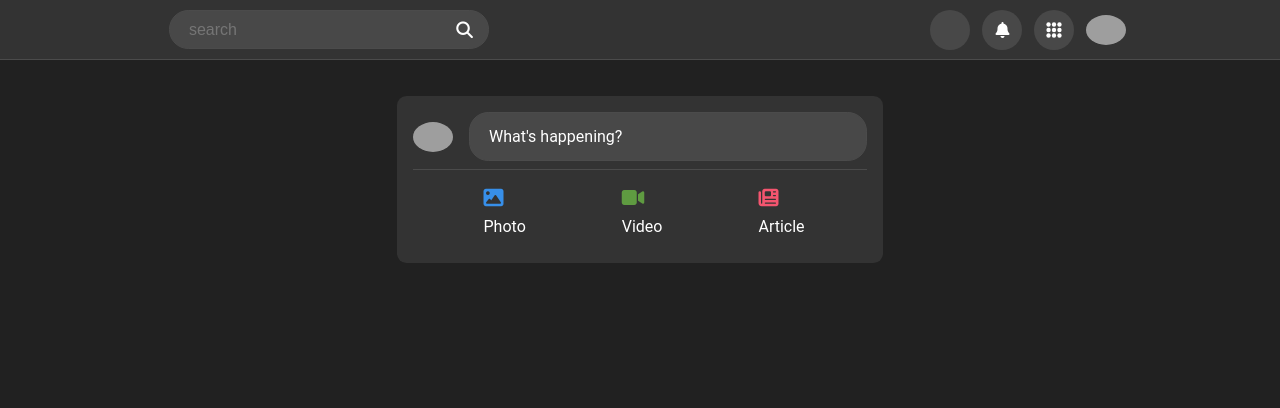
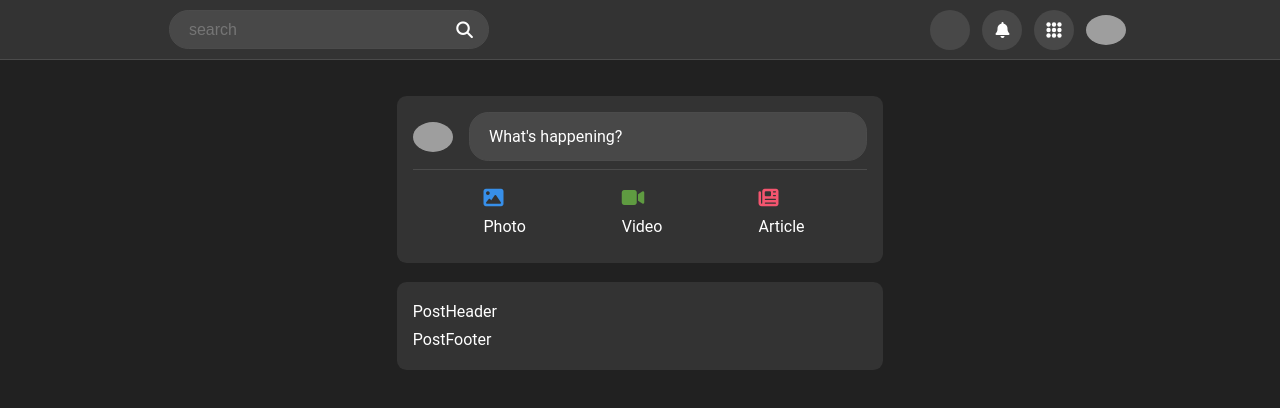
Before and after one commit to admclamb/social-media-site, a React (Create React App) app in the folder client/: page / in a window 1280 px wide. Shown: the top 408 px of the page. Built offline with nearby package versions, Linux system fonts and the light colour scheme; grey boxes are pictures that could not be loaded; some icons are missing.

Commit message:
add post feature

```diff
--- a/client/src/components/Post/Post.tsx
+++ b/client/src/components/Post/Post.tsx
@@ -1,9 +1,20 @@
 import React from 'react';
+import { Post as IPost } from '../../ts/interfaces/Post';
+import Card from '../Card/Card';
+import PostFooter from './PostFooter/PostFooter';
+import PostHeader from './PostHeader/PostHeader';
 
-type Props = {};
+type Props = {
+  post: IPost;
+};
 
-const Post = (props: Props) => {
-  return <div>Post</div>;
+const Post = ({ post }: Props) => {
+  return (
+    <Card>
+      <PostHeader />
+      <PostFooter />
+    </Card>
+  );
 };
 
 export default Post;
--- /dev/null
+++ b/client/src/components/Post/PostFooter/PostFooter.tsx
@@ -0,0 +1,9 @@
+import React from 'react';
+
+type Props = {};
+
+const PostFooter = (props: Props) => {
+  return <div>PostFooter</div>;
+};
+
+export default PostFooter;
--- /dev/null
+++ b/client/src/components/Post/PostHeader/PostHeader.tsx
@@ -0,0 +1,9 @@
+import React from 'react';
+
+type Props = {};
+
+const PostHeader = (props: Props) => {
+  return <div>PostHeader</div>;
+};
+
+export default PostHeader;
--- a/client/src/pages/Home/Home.css
+++ b/client/src/pages/Home/Home.css
@@ -10,7 +10,9 @@
 }
 
 .home--main {
-  height: 2rem;
+  display: flex;
+  flex-direction: column;
+  gap: 1.2rem;
 }
 
 .home--aside {
--- a/client/src/pages/Home/Home.tsx
+++ b/client/src/pages/Home/Home.tsx
@@ -1,5 +1,6 @@
 import React from 'react';
 import CreatePostFeed from '../../components/Create/CreatePostFeed/CreatePostFeed';
+import Post from '../../components/Post/Post';
 import './Home.css';
 type Props = {};
 
@@ -9,6 +10,7 @@ const Home = (props: Props) => {
       <nav className="home--nav"></nav>
       <section className="home--main">
         <CreatePostFeed />
+        <Post />
       </section>
       <aside className="home--aside"></aside>
     </main>
--- /dev/null
+++ b/client/src/ts/interfaces/Post.tsx
@@ -0,0 +1,7 @@
+export interface Post {
+  author: String;
+  author_id: number;
+  post_id: number;
+  created_at: Date;
+  updated_at: Date;
+}
```
Also changed, not shown: client/src/components/Post/PostImage/PostImage.tsx (added, +9 -0 lines), 1 other file (tests, documents, lock files or other folders).
